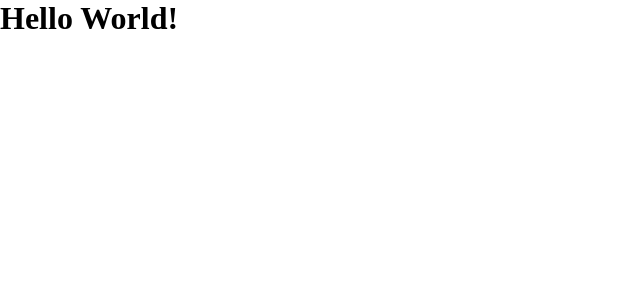
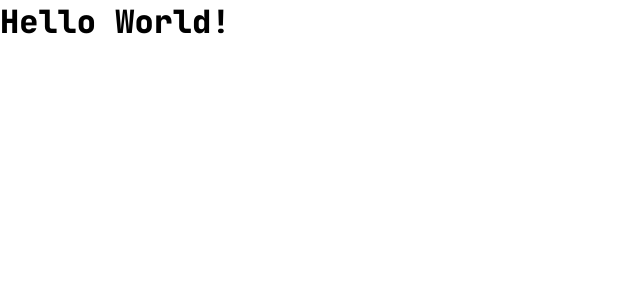
Before and after one commit to itsEmadK/LRParserGenerator, a React (Vite) app: page / in a window 1280 px wide. Shown: the top 300 px of the page, without its empty margins (0-640 px from the left). Built offline with nearby package versions, Linux system fonts and the light colour scheme.

Commit message:
Set font fam

```diff
--- a/src/index.css
+++ b/src/index.css
@@ -4,4 +4,5 @@
   margin: 0;
   padding: 0;
   box-sizing: border-box;
+  font-family: jbmono;
 }
```
